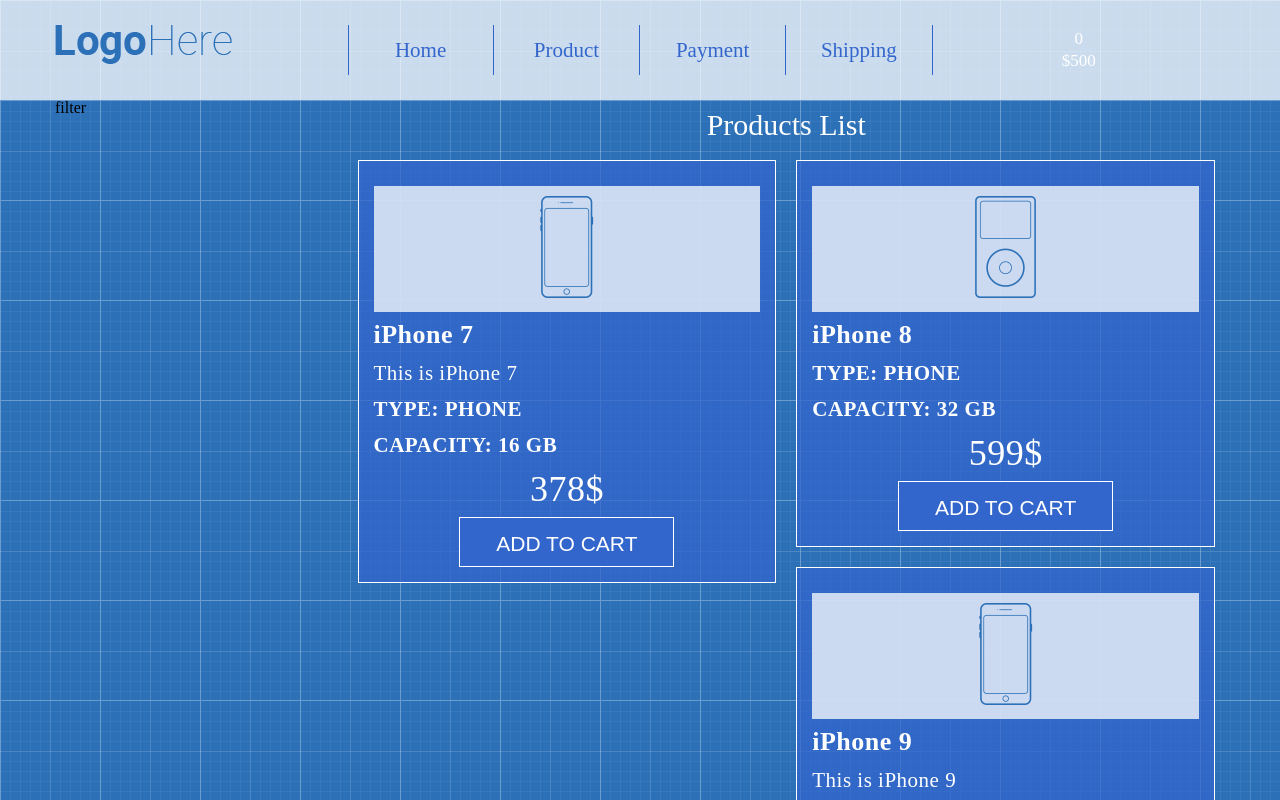
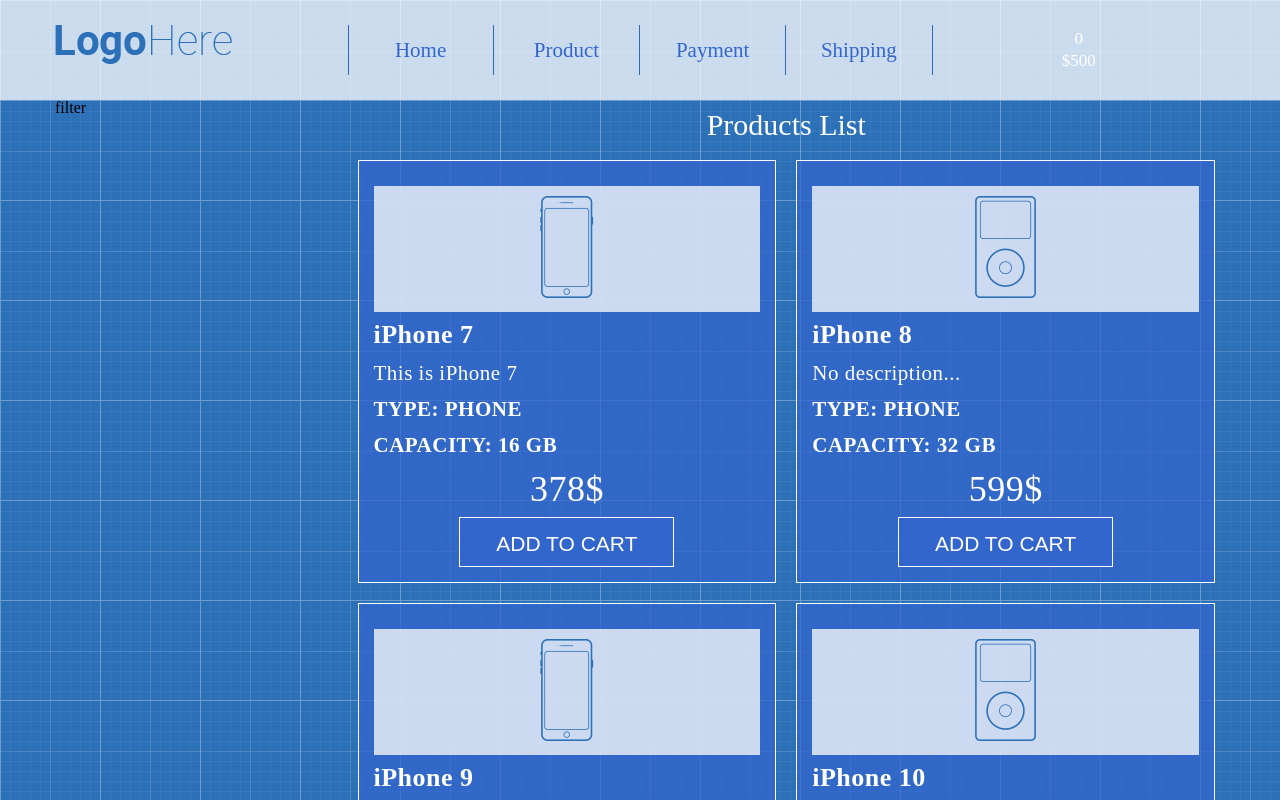
Before and after one commit to KRybiy/shop-project, a React (Create React App) app: page / in a window 1280 px wide. Shown: the top 800 px of the page. Built offline with nearby package versions, Linux system fonts and the light colour scheme.

Commit message:
use defaultProps

```diff
--- a/src/App/Main/Products/ProductListItem.js
+++ b/src/App/Main/Products/ProductListItem.js
@@ -32,5 +32,7 @@ ProductListItem.propTypes = {
     capacity:PropTypes.number.isRequired,
     price:PropTypes.number.isRequired,
 }
-
+ProductListItem.defaultProps = {
+    description:"No description..."
+}
 export default ProductListItem
```
